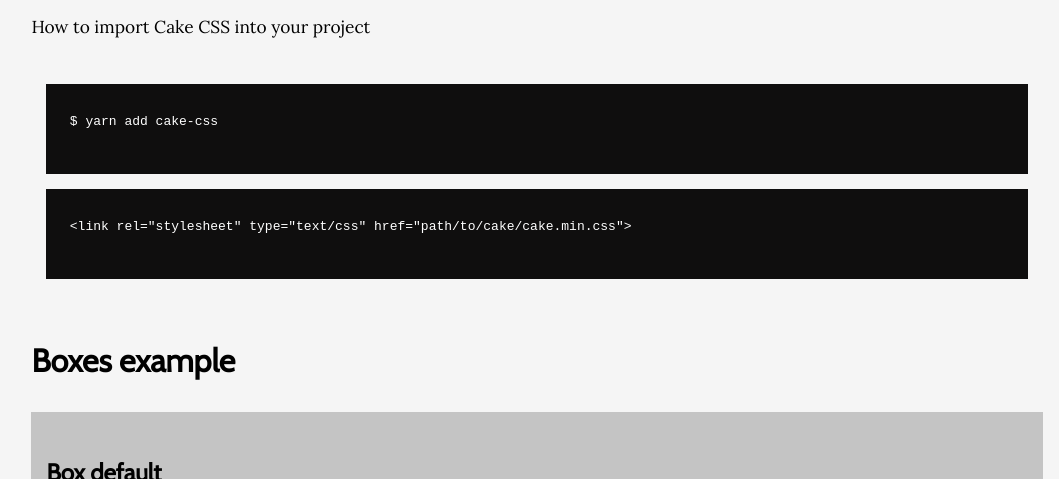
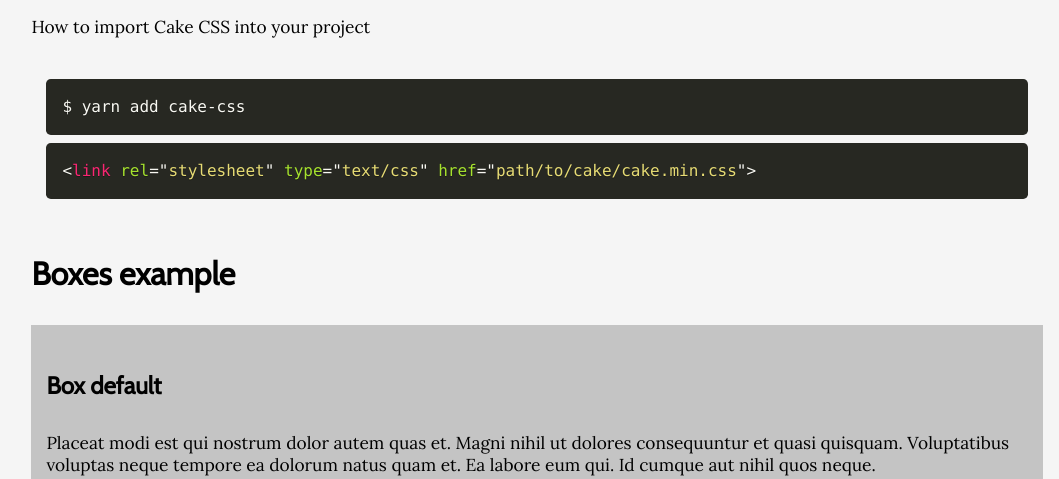
Before and after one commit to JuanjoSalvador/cakecss, a website: page tests/index.html in a window 1280 px wide. Shown: the part 748-1227 px from the top of the page, without its empty margins (103-1162 px from the left). Drawn offline with nearby package versions, Linux system fonts and the light colour scheme.

Commit message:
Added synthax highlighter

```diff
--- a/src/cake.scss
+++ b/src/cake.scss
@@ -73,19 +73,6 @@
     color: navy;
 }
 
-pre {
-    background-color: rgb(15, 14, 14);
-    position: relative;
-    margin-bottom: 15px;
-}
-
-code {
-    color: white;
-    display: block;
-    font-family: monospace;
-    white-space: pre;
-}
-
 .container {
     width: 80%;
     margin: 0 auto;
--- a/tests/index.html
+++ b/tests/index.html
@@ -1,6 +1,9 @@
 <!DOCTYPE html>
     <head>
         <link rel="stylesheet" type="text/css" href="../build/dist/cake.min.css">
+        <link rel="stylesheet" type="text/css" href="../node_modules/prismjs/themes/prism.css">
+        <link rel="stylesheet" type="text/css" href="../node_modules/prismjs/themes/prism-okaidia.css">
+        <script src="../node_modules/prismjs/prism.js"></script>
 
         <title>CakeCSS test</title>
     </head>
@@ -17,16 +20,8 @@
                 <h3>Code example</h3>
                 <p>How to import Cake CSS into your project</p>
                 <div class="col-12">
-                    <pre>
-                        <code>
-   $ yarn add cake-css
-                        </code>
-                    </pre>
-                    <pre>
-                        <code class="html">
-   &lt;link rel="stylesheet" type="text/css" href="path/to/cake/cake.min.css"&gt;
-                        </code>
-                    </pre>
+                    <pre><code class="language-bash">$ yarn add cake-css</code></pre>
+                    <pre><code class="language-html">&lt;link rel="stylesheet" type="text/css" href="path/to/cake/cake.min.css"&gt;</code></pre>
                 </div>
             </div>
 
```
Also changed, not shown: package.json (+7 -1 lines), build/dist/cake.min.css.
